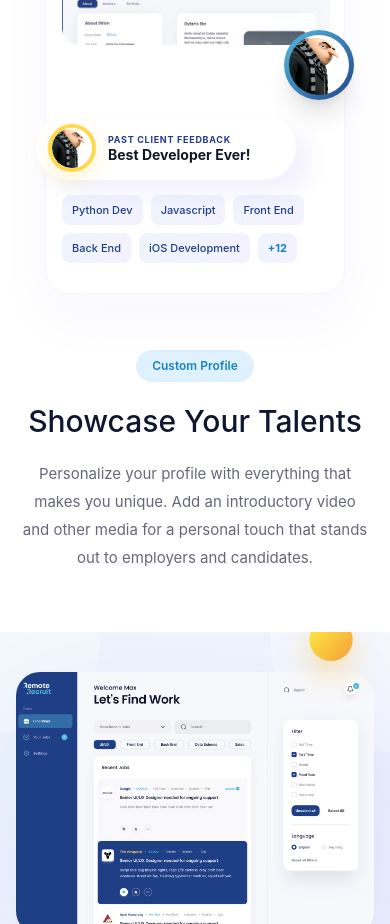
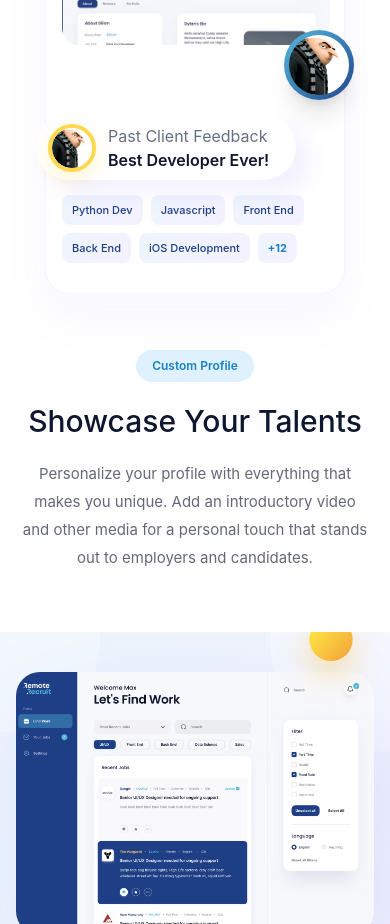
Before and after one commit to MohdAdamSiThuThetNaing/Remote_Recruit, a React (Vite) app: page / in a window 390 px wide. Shown: the part 2420-3344 px from the top of the page. Built offline with nearby package versions, Linux system fonts and the light colour scheme.

Commit message:
fix: responsive css fix

```diff
--- a/src/App.tsx
+++ b/src/App.tsx
@@ -20,7 +20,7 @@ function App() {
           w-full
           min-h-[560px]
           sm:min-h-[620px]
-          lg:min-h-[704px]
+          lg:min-h-[1000px]
           overflow-hidden
         "
       >
--- a/src/components/Features/FeatureOne.tsx
+++ b/src/components/Features/FeatureOne.tsx
@@ -79,7 +79,15 @@ const FeatureOne = () => {
                   decoding="async"
                   width={56}
                   height={56}
-                  className={styles.avatarImg}
+                  className={`
+  ${styles.avatarImg}
+  transition-all
+  duration-500
+  ease-out
+  hover:-translate-y-2
+  hover:scale-110
+  hover:shadow-[0_15px_30px_rgba(30,62,133,0.25)]
+`}
                 />
               </div>
               <div className={styles.cardTextContainer}>
@@ -103,7 +111,15 @@ const FeatureOne = () => {
                   decoding="async"
                   width={56}
                   height={56}
-                  className={styles.avatarImg}
+                  className={`
+  ${styles.avatarImg}
+  transition-all
+  duration-500
+  ease-out
+  hover:-translate-y-2
+  hover:scale-110
+  hover:shadow-[0_15px_30px_rgba(30,62,133,0.25)]
+`}
                 />
               </div>
               <div className={styles.cardTextContainer}>
@@ -162,11 +178,14 @@ const styles = {
 
   avatarImg: "w-full h-full object-cover",
 
-  cardTextContainer: "flex flex-col justify-center min-w-0",
+  cardTextContainer:
+    "flex flex-col justify-center min-w-0 cursor-pointer transition-all duration-300 ease-out hover:translate-x-2 hover:scale-[1.02]",
 
-  cardTitle: "text-[13px] sm:text-[15px] font-semibold text-[#0E1630] truncate",
+  cardTitle:
+    "text-[13px] sm:text-[15px] font-semibold text-[#0E1630] truncate transition-all duration-300 hover:text-[#1E3E85]",
 
-  cardSubtitle: "text-[11px] sm:text-[13px] text-[#667085] truncate",
+  cardSubtitle:
+    "text-[11px] sm:text-[13px] text-[#667085] truncate transition-all duration-300 hover:text-[#52B4DA]",
 
   viewTransition: { duration: 0.6 } as const,
 
--- a/src/components/Features/FeatureThree.tsx
+++ b/src/components/Features/FeatureThree.tsx
@@ -108,11 +108,38 @@ const FeatureThree = () => {
                   className={styles.avatarImage}
                 />
               </div>
-              <div className="flex flex-col">
-                <span className={styles.feedbackLabel}>
+              <div
+                className="
+    group
+    flex
+    flex-col
+    cursor-pointer
+    transition-all
+    duration-300
+    hover:translate-x-2
+  "
+              >
+                <span
+                  className="
+      text-[#667085]
+      transition-all
+      duration-300
+      group-hover:text-[#52B4DA]
+    "
+                >
                   Past Client Feedback
                 </span>
-                <span className={styles.feedbackText}>
+
+                <span
+                  className="
+      font-semibold
+      text-[#0E1630]
+      transition-all
+      duration-300
+      group-hover:text-[#1E3E85]
+      group-hover:tracking-wide
+    "
+                >
                   Best Developer Ever!
                 </span>
               </div>
@@ -170,15 +197,16 @@ const styles = {
     "absolute left-[8px] top-[-12px] z-30 h-[18px] w-[18px] sm:h-[22px] sm:w-[22px] rounded-full bg-[linear-gradient(132.56deg,#52B4DA_5.63%,#1E3E85_106.18%)] shadow-[0_8px_20px_rgba(30,62,133,0.25)]",
 
   rightFloatingAvatar:
-    "absolute right-[-10px] sm:right-[-24px] top-[135px] sm:top-[152px] z-30 flex h-[70px] w-[70px] sm:h-[92px] sm:w-[92px] items-center justify-center rounded-full bg-[linear-gradient(132.56deg,#52B4DA_5.63%,#1E3E85_106.18%)] p-[5px] sm:p-[6px] shadow-xl",
+    "absolute right-[-10px] sm:right-[-24px] top-[135px] sm:top-[152px] z-30 flex h-[70px] w-[70px] sm:h-[92px] sm:w-[92px] items-center justify-center rounded-full bg-[linear-gradient(132.56deg,#52B4DA_5.63%,#1E3E85_106.18%)] p-[5px] sm:p-[6px] shadow-xl duration-500 hover:-translate-y-2 hover:scale-105",
 
-  avatarImage: "h-full w-full rounded-full object-cover",
+  avatarImage:
+    "h-full w-full rounded-full object-cover duration-500 hover:brightness-110",
 
   feedbackBanner:
     "absolute left-[-10px] sm:left-[-95px] top-[220px] sm:top-[232px] z-40 flex h-[65px] sm:h-[73px] w-[260px] sm:w-[352px] items-center gap-3 sm:gap-4 rounded-full bg-white px-[12px] sm:px-[16px] shadow-[14px_13px_20px_rgba(135,129,245,0.11)]",
 
   feedbackAvatarCircle:
-    "flex h-[48px] w-[48px] sm:h-[56px] sm:w-[56px] flex-shrink-0 items-center justify-center overflow-hidden rounded-full border-[4px] border-[#FFD84D] bg-white shadow-[0_8px_20px_rgba(255,216,77,0.25)]",
+    "flex h-[48px] w-[48px] sm:h-[56px] sm:w-[56px] flex-shrink-0 items-center justify-center overflow-hidden rounded-full border-[4px] border-[#FFD84D] bg-white shadow-[0_8px_20px_rgba(255,216,77,0.25)] hover:scale-110 hover:shadow-[0_0_30px_rgba(82,180,218,0.35)]",
 
   feedbackLabel:
     "text-[9px] sm:text-[11px] font-bold uppercase tracking-[0.08em] text-[#243B8F]",
```
Also changed, not shown: 1 other file (tests, documents, lock files or other folders).
